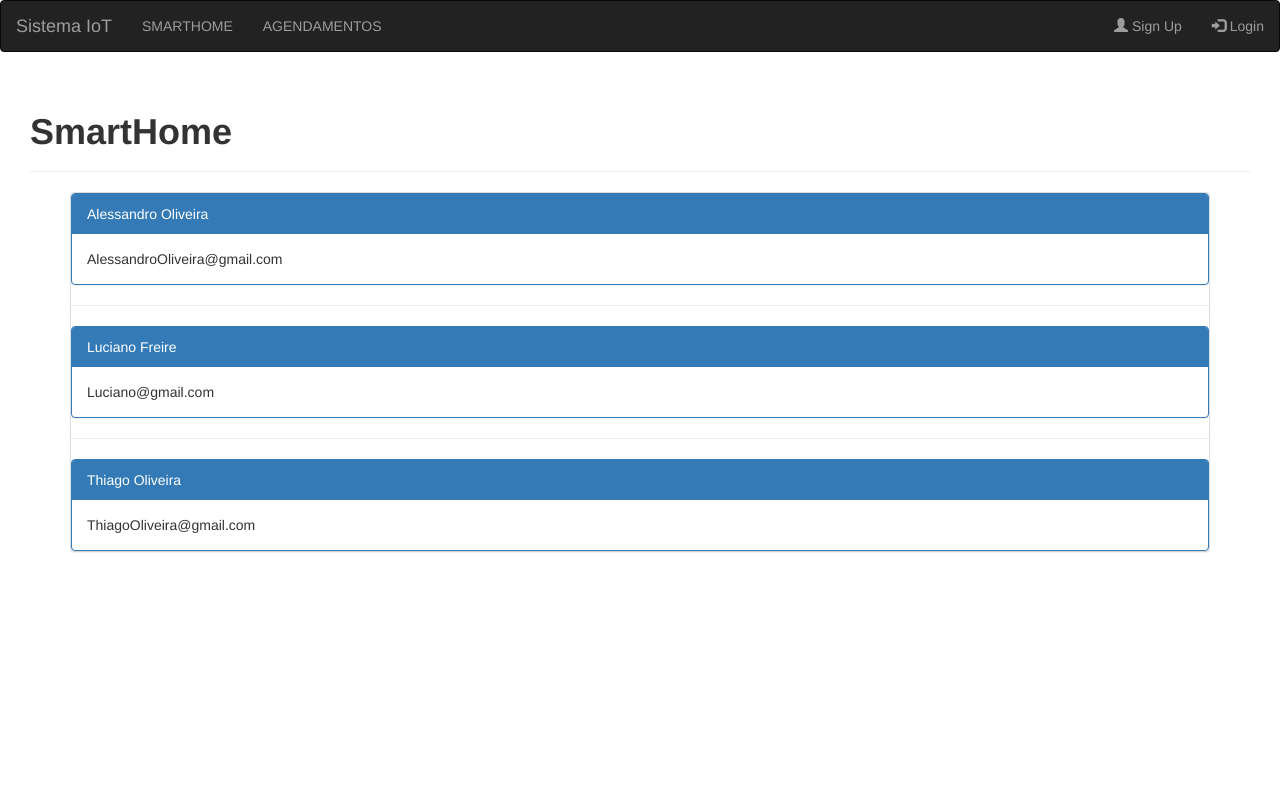
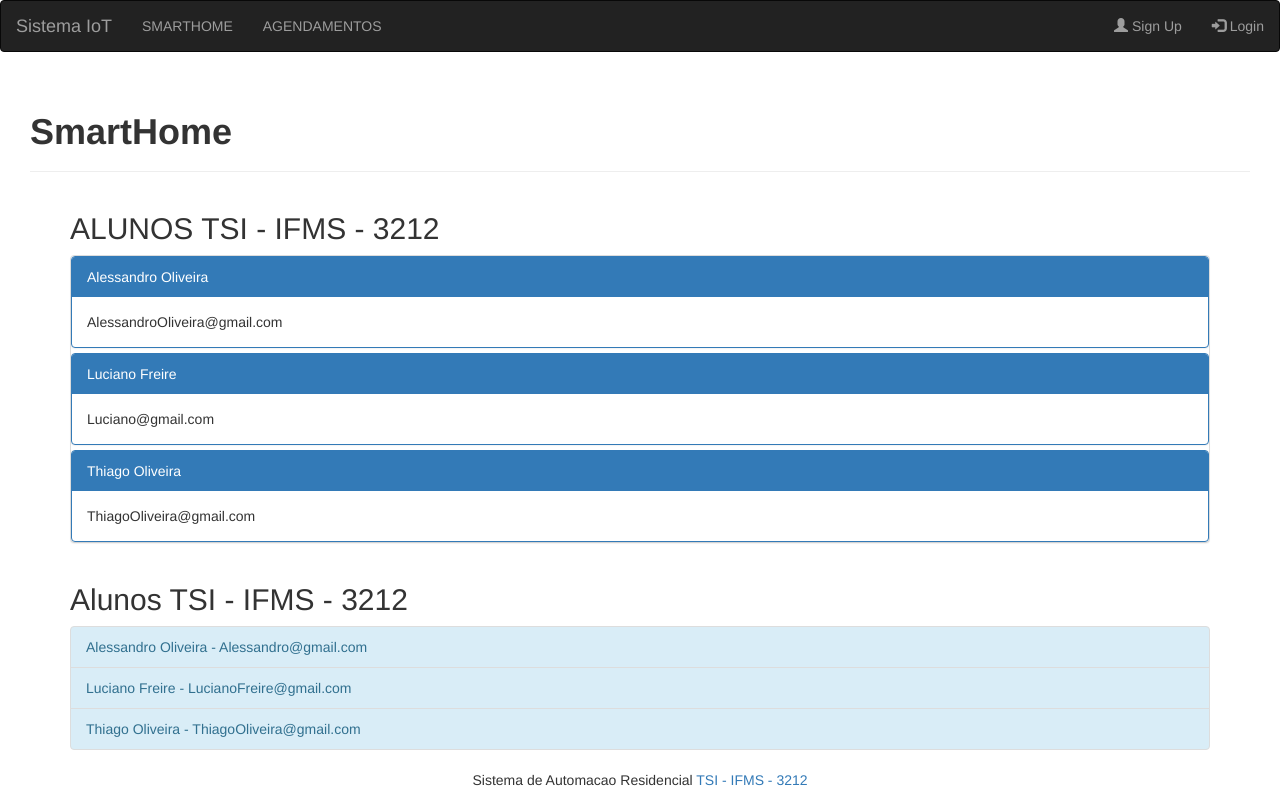
Before and after one commit to LucianoFreire/SistemaAPPIoT, a website: page index.html in a window 1280 px wide. Drawn offline with Linux system fonts and the light colour scheme.

Commit message:
Atualizando Projeto

```diff
--- a/view/home.html
+++ b/view/home.html
@@ -4,7 +4,7 @@
     </div>
 
     <div class="container">
-
+        <h2>ALUNOS TSI - IFMS - 3212</h2>
         <div class="panel-group">
             <div class="panel panel-default">
 
@@ -13,12 +13,11 @@
                     <div class="panel-heading">Alessandro Oliveira</div>
                     <div class="panel-body">AlessandroOliveira@gmail.com</div>
                 </div>
-                <hr>
+
                 <div class="panel panel-primary">
                     <div class="panel-heading">Luciano Freire</div>
                     <div class="panel-body">Luciano@gmail.com</div>
                 </div>
-                <hr>
                 <div class="panel panel-primary">
                     <div class="panel-heading">Thiago Oliveira</div>
                     <div class="panel-body">ThiagoOliveira@gmail.com</div>
@@ -29,3 +28,16 @@
     </div>
 
 </div>
+
+<div class="container">
+    <h2>Alunos TSI - IFMS - 3212</h2>
+    <ul class="list-group">
+        <li class="list-group-item list-group-item-info">Alessandro Oliveira  - Alessandro@gmail.com</li>
+        <li class="list-group-item list-group-item-info">Luciano Freire  - LucianoFreire@gmail.com</li>
+        <li class="list-group-item list-group-item-info">Thiago Oliveira  - ThiagoOliveira@gmail.com</li>
+    </ul>
+</div>
+
+<footer class="container-fluid bg-4 text-center">
+    <p>Sistema de Automacao Residencial <a href="http://gustavomaruyama.com/homepage/#!/iot-tp01">TSI - IFMS - 3212</a></p>
+</footer>
```
